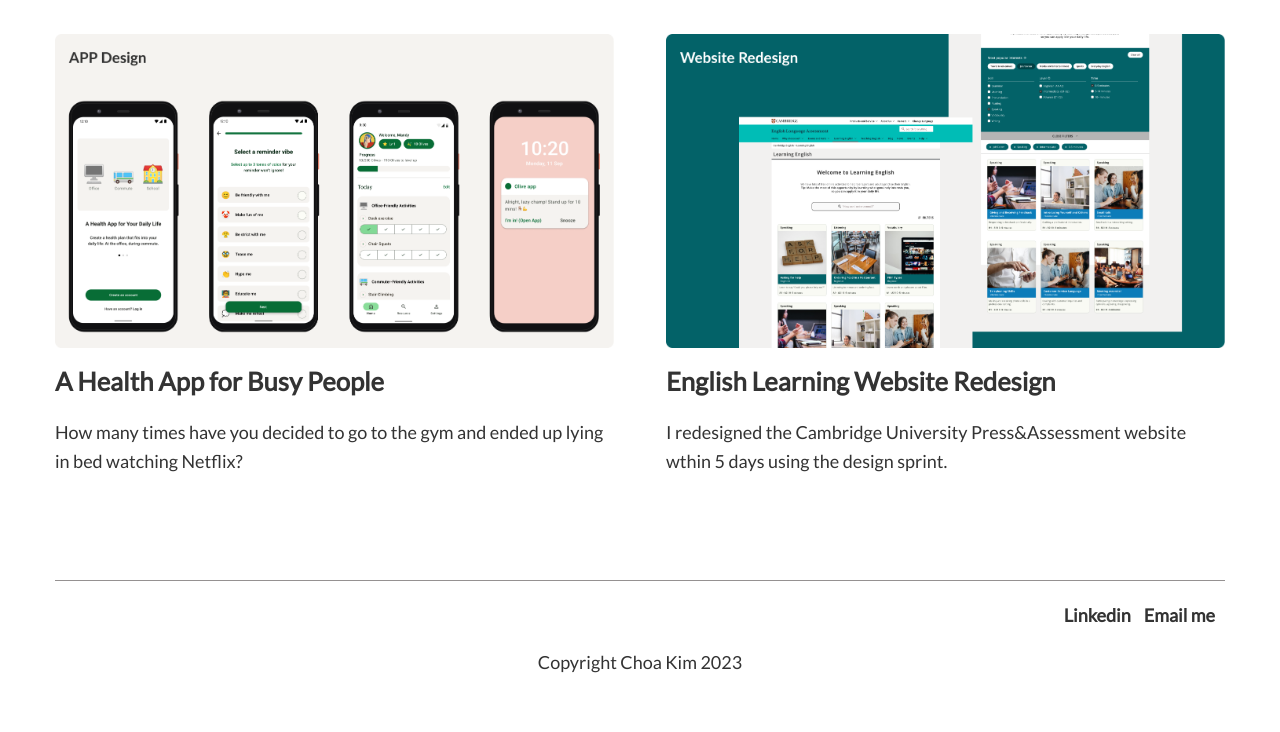
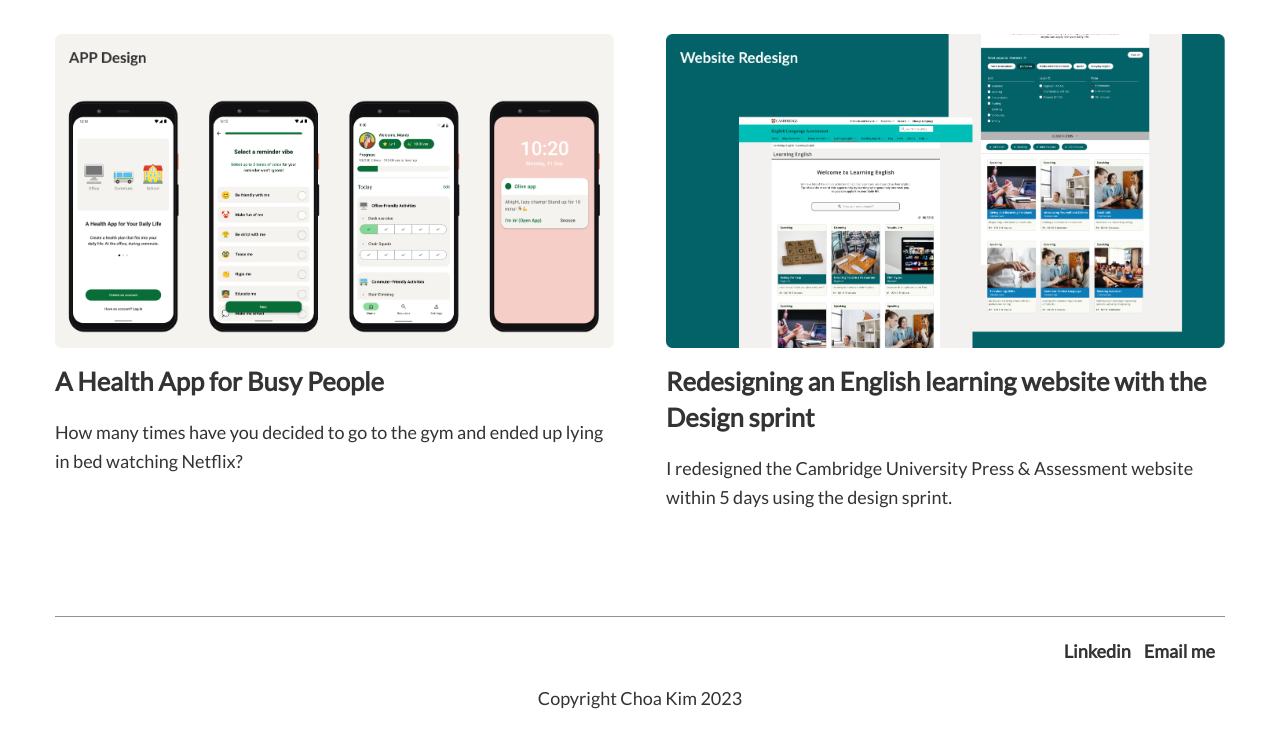
Before and after one commit to ChoaKim/Portfolio-Site, a plain HTML site: page index.html in a window 1280 px wide. Shown: the part 1092-1824 px from the top of the page. Before the commit the page ends 1789 px from the top, so only its background shows below. Drawn offline with nearby package versions, Linux system fonts and the light colour scheme.

Commit message:
update spacing for &

```diff
--- a/index.html
+++ b/index.html
@@ -129,10 +129,10 @@
                 </a>
               </div>
               <div>
-                <h3>English Learning Website Redesign</h3>
+                <h3>Redesigning an English learning website with the Design sprint</h3>
                 <p class="bold-text">
-                  I redesigned the Cambridge University Press&Assessment website
-                  wthin 5 days using the design sprint.
+                  I redesigned the Cambridge University Press & Assessment website
+                  within 5 days using the design sprint.
                 </p>
               </div>
             </div>
```
Also changed, not shown: project-designsprint.html (+2 -2 lines), projects.html (+2 -2 lines).
